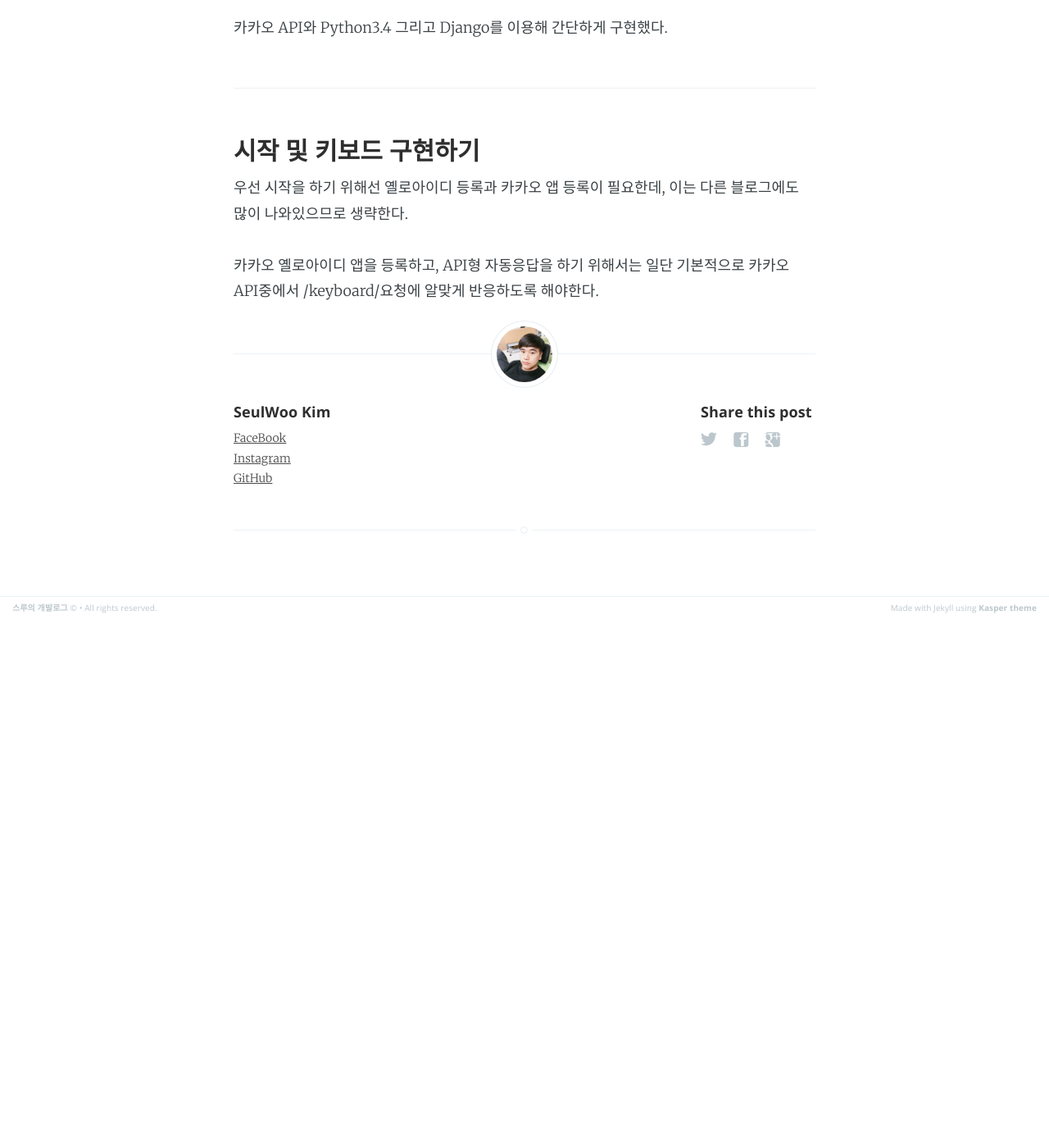
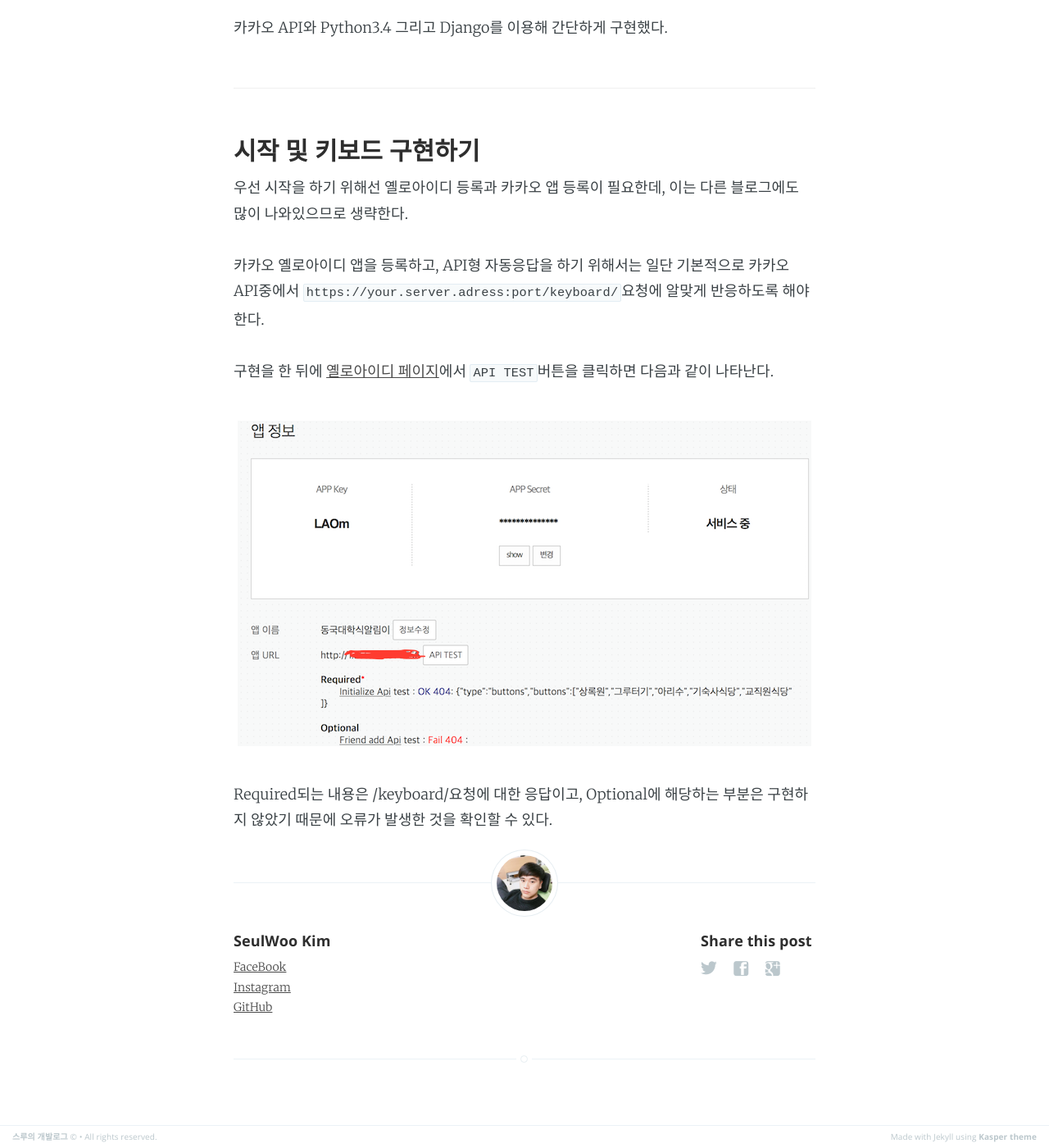
Before and after one commit to ThroughKim/throughkim.github.com, a Jekyll site: the page built from _posts/2016-07-11-kakao-haksik.md, in a window 1280 px wide and 1400 px high, scrolled down 1096 px. Shown: the whole window at 82% size. Built offline with Jekyll 4.4.1, drawn with Linux system fonts in a browser that asks for light colours; Markdown is read by kramdown in place of the engine named in the settings; before the commit the page ends 1851 px from its top, so only the background shows below that.

Commit message:
image added testing

```diff
--- a/_posts/2016-07-11-kakao-haksik.md
+++ b/_posts/2016-07-11-kakao-haksik.md
@@ -20,4 +20,10 @@ title: 카카오톡 자동응답 API로 학식봇 구현
 
 우선 시작을 하기 위해선 옐로아이디 등록과 카카오 앱 등록이 필요한데, 이는 다른 블로그에도 많이 나와있으므로 생략한다.
 
-카카오 옐로아이디 앱을 등록하고, API형 자동응답을 하기 위해서는 일단 기본적으로 카카오 API중에서 /keyboard/요청에 알맞게 반응하도록 해야한다.
+카카오 옐로아이디 앱을 등록하고, API형 자동응답을 하기 위해서는 일단 기본적으로 카카오 API중에서 `https://your.server.adress:port/keyboard/`요청에 알맞게 반응하도록 해야한다.
+
+구현을 한 뒤에 [옐로아이디 페이지](https://yellowid.kakao.com/)에서 `API TEST`버튼을 클릭하면 다음과 같이 나타난다.
+
+![카카오 API TEST 성공한 모습](/images/kakaoapitest.png)
+
+Required되는 내용은 /keyboard/요청에 대한 응답이고, Optional에 해당하는 부분은 구현하지 않았기 때문에 오류가 발생한 것을 확인할 수 있다.
```
Also changed, not shown: images/kakaoapitest.png (added).
